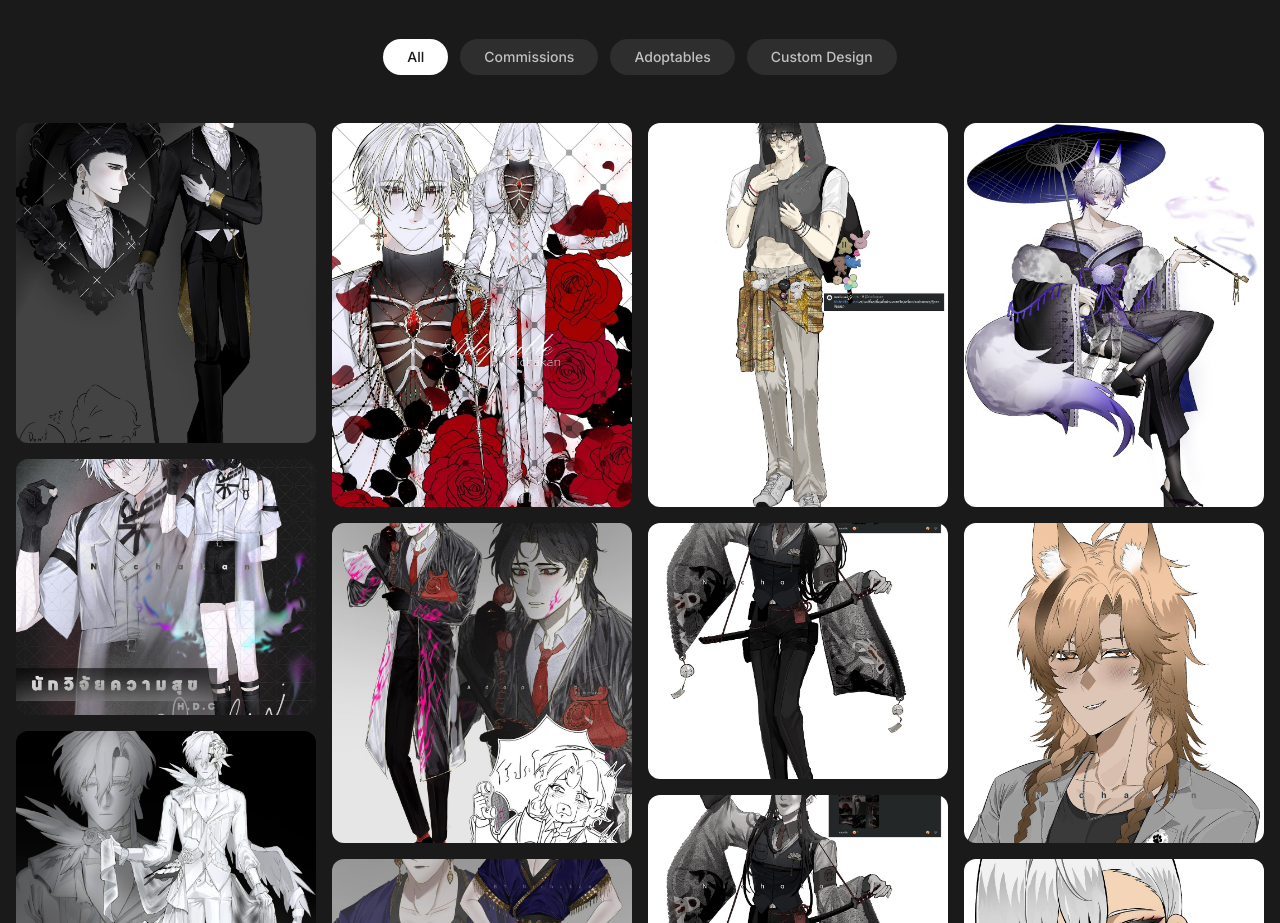
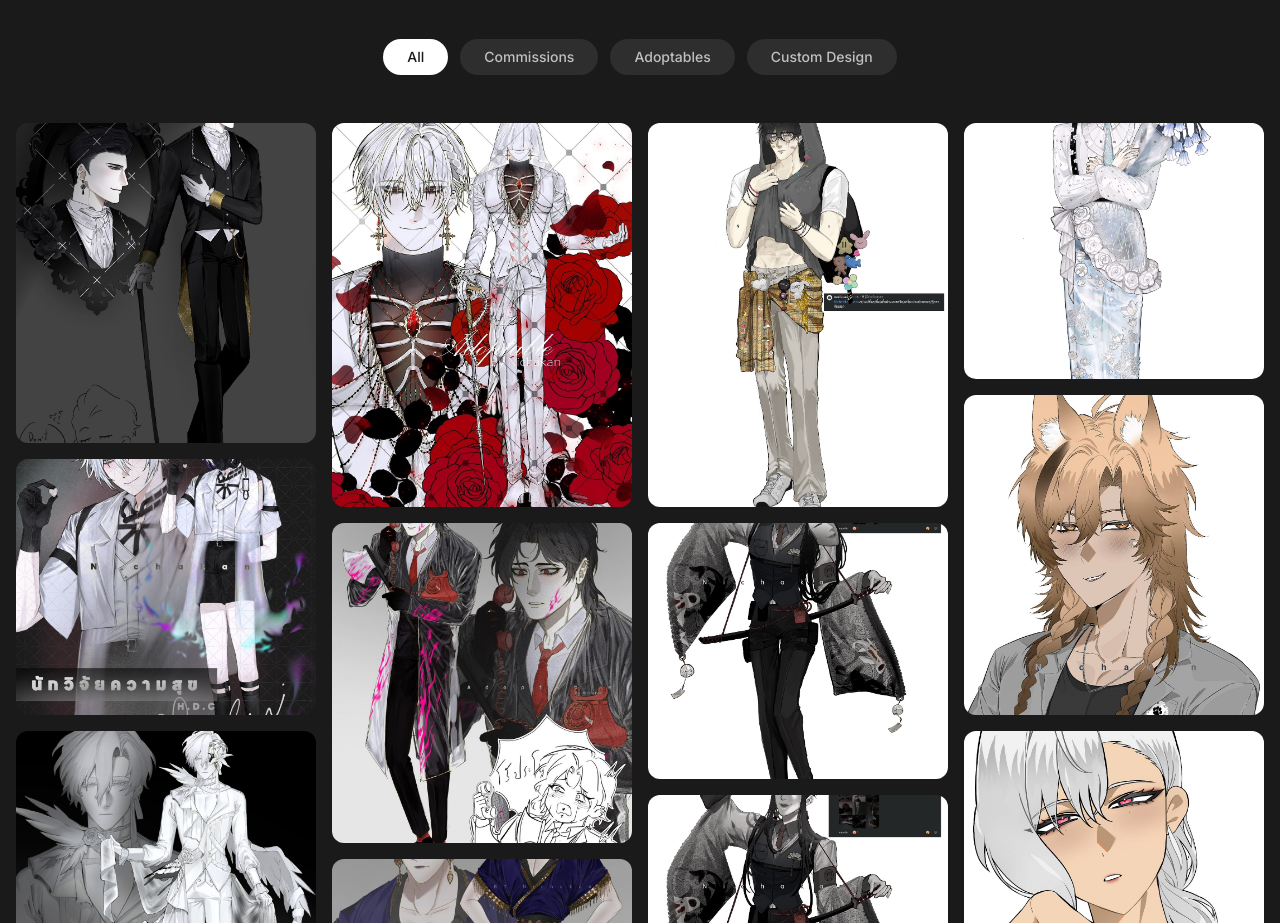
Before and after one commit to Rin26-Nirin/art-gallery, a plain HTML site: page index.html in a window 1280 px wide. Shown: the part 1700-2623 px from the top of the page. Drawn offline with nearby package versions, Linux system fonts and the light colour scheme; animation ran at ten frames a second.

Commit message:
Update index.html

```diff
--- a/index.html
+++ b/index.html
@@ -233,19 +233,20 @@
             { id: 8, src: 'talephoneman-adoptable.jpg', title: 'Telephone Man Adoptable', category: 'adoptable', h: 'h-80' },
             { id: 9, src: 'mrblue-adoptable.jpg', title: 'Mr. Blue Adoptable', category: 'adoptable', h: 'h-64' },
             { id: 10, src: 'cus1.jpg', title: 'Custom Design 1', category: 'custom', h: 'h-64' },
-            { id: 10, src: 'cus2.jpg', title: 'Custom Design 2', category: 'custom', h: 'h-80' },
-            { id: 11, src: 'cus3.jpg', title: 'Custom Design 3', category: 'custom', h: 'h-64' },
-            { id: 12, src: 'cus4.jpg', title: 'Custom Design 4', category: 'custom', h: 'h-96' },
-            { id: 13, src: 'cus5.jpg', title: 'Custom Design 5', category: 'custom', h: 'h-64' },
-            { id: 14, src: 'cus6.jpg', title: 'Custom Design 6', category: 'custom', h: 'h-80' },
-            { id: 15, src: 'cus7.jpg', title: 'Custom Design 7', category: 'custom', h: 'h-96' },
-            { id: 16, src: 'cus8.jpg', title: 'Custom Design 8', category: 'custom', h: 'h-64' },
-            { id: 10, src: 'cus9.jpg', title: 'Custom Design 9', category: 'custom', h: 'h-96' },
-            { id: 17, src: 'csm1.jpg', title: 'One Character - Sample 1', category: 'commission', h: 'h-80' },
-            { id: 18, src: 'csm2.jpg', title: 'One Character - Sample 2', category: 'commission', h: 'h-64' },
-            { id: 19, src: 'csm3.jpg', title: 'One Character - Sample 3', category: 'commission', h: 'h-96' },
-            { id: 20, src: 'csm4.jpg', title: 'One Character - Sample 4', category: 'commission', h: 'h-64' },
-            { id: 21, src: 'csm5.jpg', title: 'One Character - Sample 5', category: 'commission', h: 'h-80' }
+            { id: 11, src: 'cus2.jpg', title: 'Custom Design 2', category: 'custom', h: 'h-80' },
+            { id: 12, src: 'cus3.jpg', title: 'Custom Design 3', category: 'custom', h: 'h-64' },
+            { id: 13, src: 'cus4.jpg', title: 'Custom Design 4', category: 'custom', h: 'h-96' },
+            { id: 14, src: 'cus5.jpg', title: 'Custom Design 5', category: 'custom', h: 'h-64' },
+            { id: 15, src: 'cus6.jpg', title: 'Custom Design 6', category: 'custom', h: 'h-80' },
+            { id: 16, src: 'cus7.jpg', title: 'Custom Design 7', category: 'custom', h: 'h-96' },
+            { id: 17, src: 'cus8.jpg', title: 'Custom Design 8', category: 'custom', h: 'h-64' },
+            { id: 18, src: 'cus9.jpg', title: 'Custom Design 9', category: 'custom', h: 'h-96' },
+            { id: 19, src: 'cus10.jpg', title: 'Custom Design 10', category: 'custom', h: 'h-64' },
+            { id: 20, src: 'csm1.jpg', title: 'One Character - Sample 1', category: 'commission', h: 'h-80' },
+            { id: 21, src: 'csm2.jpg', title: 'One Character - Sample 2', category: 'commission', h: 'h-64' },
+            { id: 22, src: 'csm3.jpg', title: 'One Character - Sample 3', category: 'commission', h: 'h-96' },
+            { id: 23, src: 'csm4.jpg', title: 'One Character - Sample 4', category: 'commission', h: 'h-64' },
+            { id: 24, src: 'csm5.jpg', title: 'One Character - Sample 5', category: 'commission', h: 'h-80' }
         ];
 
         let currentFilter = 'all'; let currentIndex = 0; let filteredItems = galleryItems;
```
